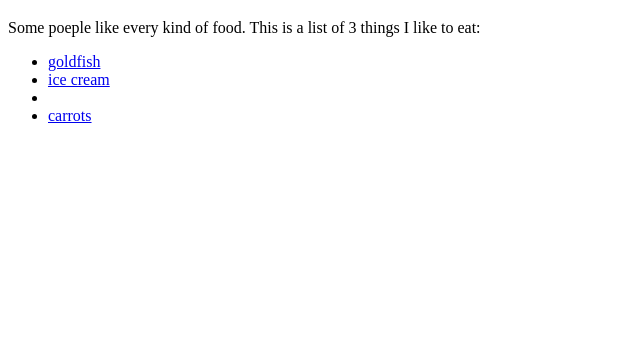
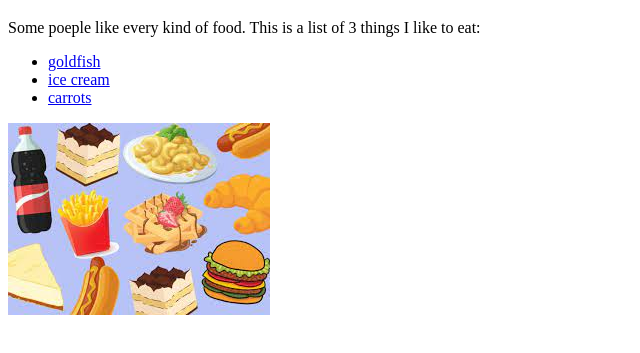
Before and after one commit to whitneywhitneywhitney/whitneywhitneywhitney.github.io, a plain HTML site: page index.html in a window 1280 px wide. Shown: the part 61-414 px from the top of the page, without its empty margins (0-640 px from the left). Drawn offline with Linux system fonts and the light colour scheme.

Commit message:
Add files via upload

```diff
--- a/index.html
+++ b/index.html
@@ -12,10 +12,13 @@
 <ul>
 
 <li><a href="goldfish.html">goldfish</a></li>
-<li><a href="iceCream.html">ice cream</a><li>
+<li><a href="iceCream.html">ice cream</a></li>
 <li><a href="carrots.html">carrots</a></li>
 
 </ul>
 
+<img src="FOOD.jpeg" alt="FOOD" />
+
+
 </body>
 </html>
```
Also changed, not shown: carrots.html (+2 -0 lines), goldfish.html (+2 -0 lines), iceCream.html (+2 -0 lines), FOOD.jpeg (added), 1 other file.
